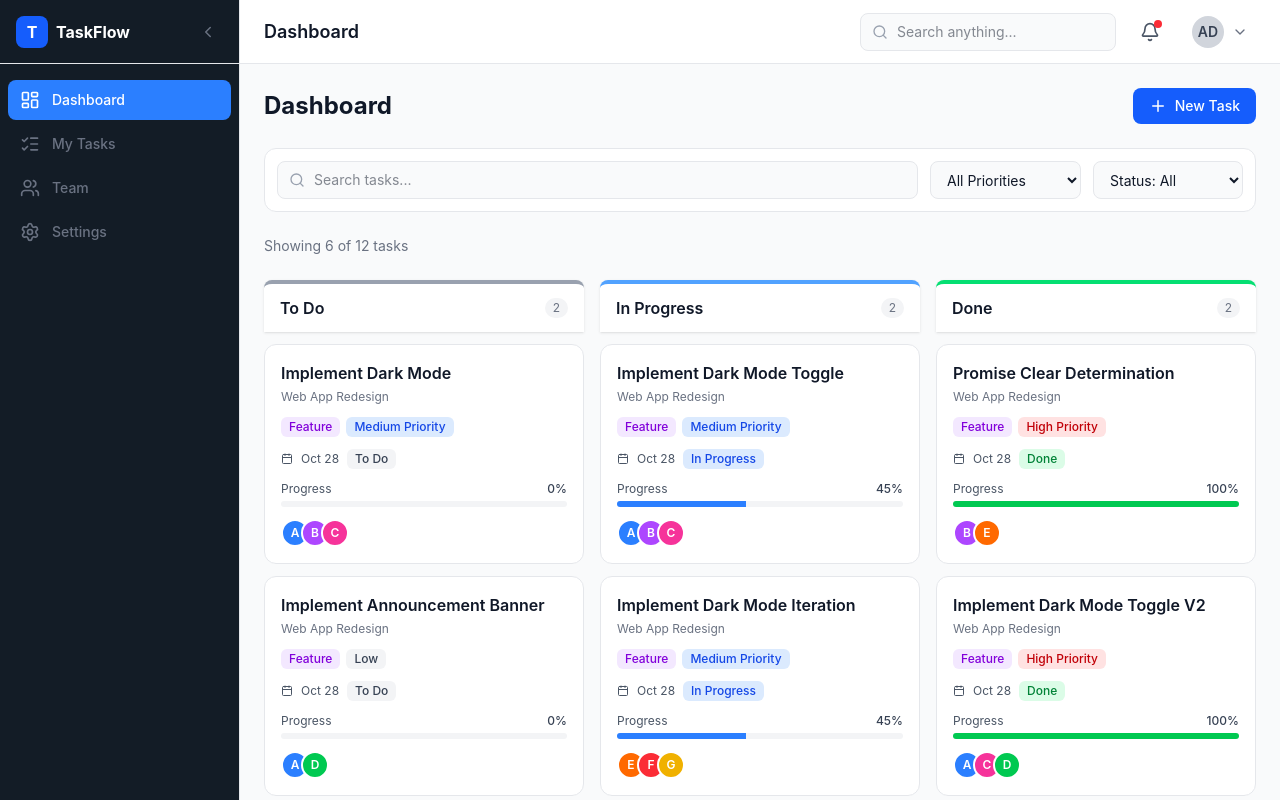
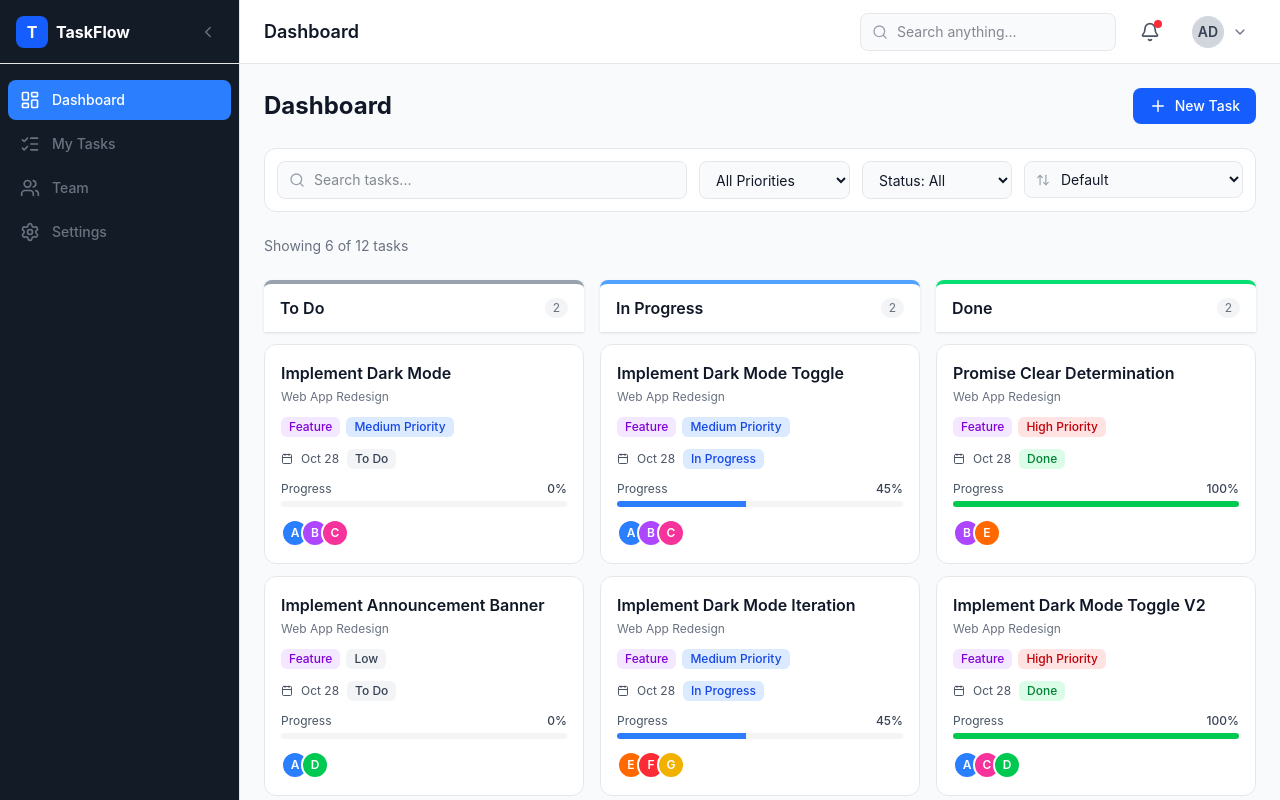
Before and after one commit to phurimart14/task-dashboard, a React (Vite) app: page / in a window 1280 px wide. Built offline with nearby package versions, Linux system fonts and the light colour scheme.

Commit message:
feat: add task sorting by date, priority, and progress

```diff
--- a/src/components/task/FilterBar.tsx
+++ b/src/components/task/FilterBar.tsx
@@ -1,13 +1,15 @@
-import { Search, X } from "lucide-react";
-import type { Priority, Status } from "../../types/task";
-
+import { Search, X, ArrowUpDown } from "lucide-react";
+import type { Priority, Status, SortBy } from "../../types/task";
+import { SORT_LABELS } from "../../types/task";
 interface FilterBarProps {
   searchQuery: string;
   priorityFilter: Priority | "All";
   statusFilter: Status | "All";
+  sortBy: SortBy;
   onSearchChange: (value: string) => void;
   onPriorityChange: (value: Priority | "All") => void;
   onStatusChange: (value: Status | "All") => void;
+  onSortChange: (value: SortBy) => void;
   onClearAll: () => void;
 }
 
@@ -15,13 +17,18 @@ export default function FilterBar({
   searchQuery,
   priorityFilter,
   statusFilter,
+  sortBy,
   onSearchChange,
   onPriorityChange,
   onStatusChange,
+  onSortChange,
   onClearAll,
 }: FilterBarProps) {
   const hasActiveFilter =
-    searchQuery !== "" || priorityFilter !== "All" || statusFilter !== "All";
+    searchQuery !== "" ||
+    priorityFilter !== "All" ||
+    statusFilter !== "All" ||
+    sortBy !== "default";
 
   return (
     <div className="bg-white rounded-xl border border-gray-200 p-3 flex flex-col md:flex-row gap-3">
@@ -36,7 +43,7 @@ export default function FilterBar({
           placeholder="Search tasks..."
           value={searchQuery}
           onChange={(e) => onSearchChange(e.target.value)}
-          className="w-full pl-9 pr-4 py-2 text-sm bg-gray-50 border border-gray-200 rounded-lg focus:outline-none focus:ring-2 focus:ring-blue-500 focus:border-transparent"
+          className="w-full pl-9 pr-4 py-2 text-sm bg-gray-50 border border-gray-200 rounded-lg focus:outline-none focus:ring-2 focus:ring-blue-500 focus:border-transparent transition-all"
         />
       </div>
 
@@ -44,7 +51,7 @@ export default function FilterBar({
       <select
         value={priorityFilter}
         onChange={(e) => onPriorityChange(e.target.value as Priority | "All")}
-        className="px-3 py-2 text-sm bg-gray-50 border border-gray-200 rounded-lg focus:outline-none focus:ring-2 focus:ring-blue-500 min-w-[150px]"
+        className="px-3 py-2 text-sm bg-gray-50 border border-gray-200 rounded-lg focus:outline-none focus:ring-2 focus:ring-blue-500 min-w-[150px] transition-all"
       >
         <option value="All">All Priorities</option>
         <option value="Low">Low</option>
@@ -56,18 +63,38 @@ export default function FilterBar({
       <select
         value={statusFilter}
         onChange={(e) => onStatusChange(e.target.value as Status | "All")}
-        className="px-3 py-2 text-sm bg-gray-50 border border-gray-200 rounded-lg focus:outline-none focus:ring-2 focus:ring-blue-500 min-w-[150px]"
+        className="px-3 py-2 text-sm bg-gray-50 border border-gray-200 rounded-lg focus:outline-none focus:ring-2 focus:ring-blue-500 min-w-[150px] transition-all"
       >
         <option value="All">Status: All</option>
         <option value="To Do">To Do</option>
         <option value="In Progress">In Progress</option>
         <option value="Done">Done</option>
       </select>
+
+      {/* Sort Dropdown - NEW! */}
+      <div className="relative">
+        <ArrowUpDown
+          size={14}
+          className="absolute left-3 top-1/2 -translate-y-1/2 text-gray-400 pointer-events-none"
+        />
+        <select
+          value={sortBy}
+          onChange={(e) => onSortChange(e.target.value as SortBy)}
+          className="pl-8 pr-3 py-2 text-sm bg-gray-50 border border-gray-200 rounded-lg focus:outline-none focus:ring-2 focus:ring-blue-500 min-w-[200px] transition-all"
+        >
+          {Object.entries(SORT_LABELS).map(([value, label]) => (
+            <option key={value} value={value}>
+              {label}
+            </option>
+          ))}
+        </select>
+      </div>
+
       {/* Clear Button */}
       {hasActiveFilter && (
         <button
           onClick={onClearAll}
-          className="inline-flex items-center gap-1 px-3 py-2 text-sm text-gray-600 hover:bg-gray-100 rounded-lg"
+          className="inline-flex items-center gap-1 px-3 py-2 text-sm text-gray-600 hover:bg-gray-100 rounded-lg transition-colors"
           aria-label="Clear all filters"
         >
           <X size={16} />
--- a/src/pages/DashboardPage.tsx
+++ b/src/pages/DashboardPage.tsx
@@ -1,7 +1,13 @@
 import { useState, useMemo, useEffect } from "react";
 import { Plus } from "lucide-react";
 import { useTaskStore } from "../store/useTaskStore";
-import type { Task, Status, Priority, TaskFormData } from "../types/task";
+import type {
+  Task,
+  Status,
+  Priority,
+  TaskFormData,
+  SortBy,
+} from "../types/task";
 import TaskCard from "../components/task/TaskCard";
 import FilterBar from "../components/task/FilterBar";
 import Pagination from "../components/ui/Pagination";
@@ -26,6 +32,7 @@ export default function DashboardPage() {
   const [searchQuery, setSearchQuery] = useState("");
   const [priorityFilter, setPriorityFilter] = useState<Priority | "All">("All");
   const [statusFilter, setStatusFilter] = useState<Status | "All">("All");
+  const [sortBy, setSortBy] = useState<SortBy>("default");
   const [currentPage, setCurrentPage] = useState(1);
   // Modal state
   const [selectedTask, setSelectedTask] = useState<Task | null>(null);
@@ -35,7 +42,7 @@ export default function DashboardPage() {
   // Reset to page 1 เมื่อ filter เปลี่ยน
   useEffect(() => {
     setCurrentPage(1);
-  }, [globalSearch, searchQuery, priorityFilter, statusFilter]);
+  }, [globalSearch, searchQuery, priorityFilter, statusFilter, sortBy]);
 
   // Filter tasks ตาม search + filters
   const filteredTasks = useMemo(() => {
@@ -67,19 +74,52 @@ export default function DashboardPage() {
     });
   }, [tasks, globalSearch, searchQuery, priorityFilter, statusFilter]);
 
+  // Sort tasks
+  const sortedTasks = useMemo(() => {
+    if (sortBy === "default") return filteredTasks;
+
+    const sorted = [...filteredTasks]; // copy array - ไม่ mutate ของเดิม
+
+    if (sortBy === "date-asc") {
+      return sorted.sort(
+        (a, b) => new Date(a.date).getTime() - new Date(b.date).getTime(),
+      );
+    }
+    if (sortBy === "date-desc") {
+      return sorted.sort(
+        (a, b) => new Date(b.date).getTime() - new Date(a.date).getTime(),
+      );
+    }
+    if (sortBy === "priority") {
+      // High → Medium → Low
+      const order: Record<Priority, number> = {
+        "High Priority": 1,
+        "Medium Priority": 2,
+        Low: 3,
+      };
+      return sorted.sort((a, b) => order[a.priority] - order[b.priority]);
+    }
+    if (sortBy === "progress") {
+      return sorted.sort((a, b) => a.progress - b.progress);
+    }
+
+    return sorted;
+  }, [filteredTasks, sortBy]);
+
   // Pagination
-  const totalPages = Math.ceil(filteredTasks.length / TASKS_PER_PAGE);
+  const totalPages = Math.ceil(sortedTasks.length / TASKS_PER_PAGE);
 
   const paginatedTasks = useMemo(() => {
     const start = (currentPage - 1) * TASKS_PER_PAGE;
     const end = start + TASKS_PER_PAGE;
-    return filteredTasks.slice(start, end);
-  }, [filteredTasks, currentPage]);
+    return sortedTasks.slice(start, end);
+  }, [sortedTasks, currentPage]);
 
   const handleClearAll = () => {
     setSearchQuery("");
     setPriorityFilter("All");
     setStatusFilter("All");
+    setSortBy("default");
   };
 
   const handleCardClick = (task: Task) => {
@@ -134,16 +174,18 @@ export default function DashboardPage() {
         searchQuery={searchQuery}
         priorityFilter={priorityFilter}
         statusFilter={statusFilter}
+        sortBy={sortBy}
         onSearchChange={setSearchQuery}
         onPriorityChange={setPriorityFilter}
         onStatusChange={setStatusFilter}
+        onSortChange={setSortBy}
         onClearAll={handleClearAll}
       />
 
       {/* Results info */}
       <div className="text-sm text-gray-500">
-        Showing {paginatedTasks.length} of {filteredTasks.length} task
-        {filteredTasks.length !== 1 && "s"}
+        Showing {paginatedTasks.length} of {sortedTasks.length} task
+        {sortedTasks.length !== 1 && "s"}
       </div>
 
       {/* 3 Columns */}
--- a/src/types/task.tsx
+++ b/src/types/task.tsx
@@ -1,11 +1,11 @@
 // Priority levels
-export type Priority = 'Low' | 'Medium Priority' | 'High Priority';
+export type Priority = "Low" | "Medium Priority" | "High Priority";
 
 // Status (3 columns)
-export type Status = 'To Do' | 'In Progress' | 'Done';
+export type Status = "To Do" | "In Progress" | "Done";
 
 // Tag categories
-export type Tag = 'Feature' | 'Bug' | 'Improvement' | 'Design';
+export type Tag = "Feature" | "Bug" | "Improvement" | "Design";
 
 // Task model
 export interface Task {
@@ -15,8 +15,8 @@ export interface Task {
   tag: Tag;
   priority: Priority;
   status: Status;
-  date: string;        // ISO date
-  progress: number;    // 0-100
+  date: string; // ISO date
+  progress: number; // 0-100
   assignees: Assignee[];
 }
 
@@ -28,4 +28,20 @@ export interface Assignee {
 }
 
 // Form data ตอน create/edit
-export type TaskFormData = Omit<Task, 'id'>;
+export type TaskFormData = Omit<Task, "id">;
+
+// Sort options
+export type SortBy =
+  | "date-asc"
+  | "date-desc"
+  | "priority"
+  | "progress"
+  | "default";
+
+export const SORT_LABELS: Record<SortBy, string> = {
+  default: "Default",
+  "date-asc": "Date (Oldest first)",
+  "date-desc": "Date (Newest first)",
+  priority: "Priority (High → Low)",
+  progress: "Progress (Low → High)",
+};
```
